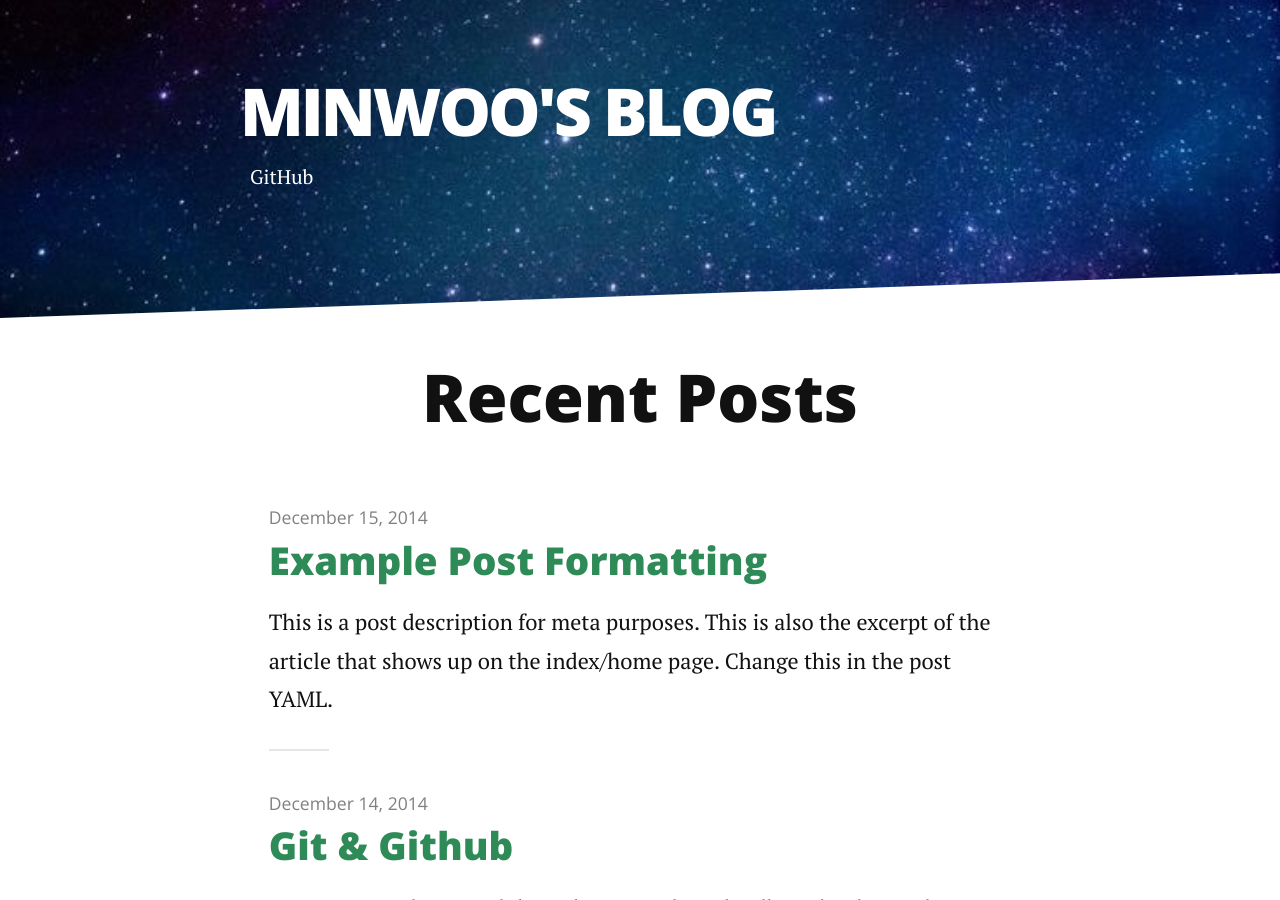
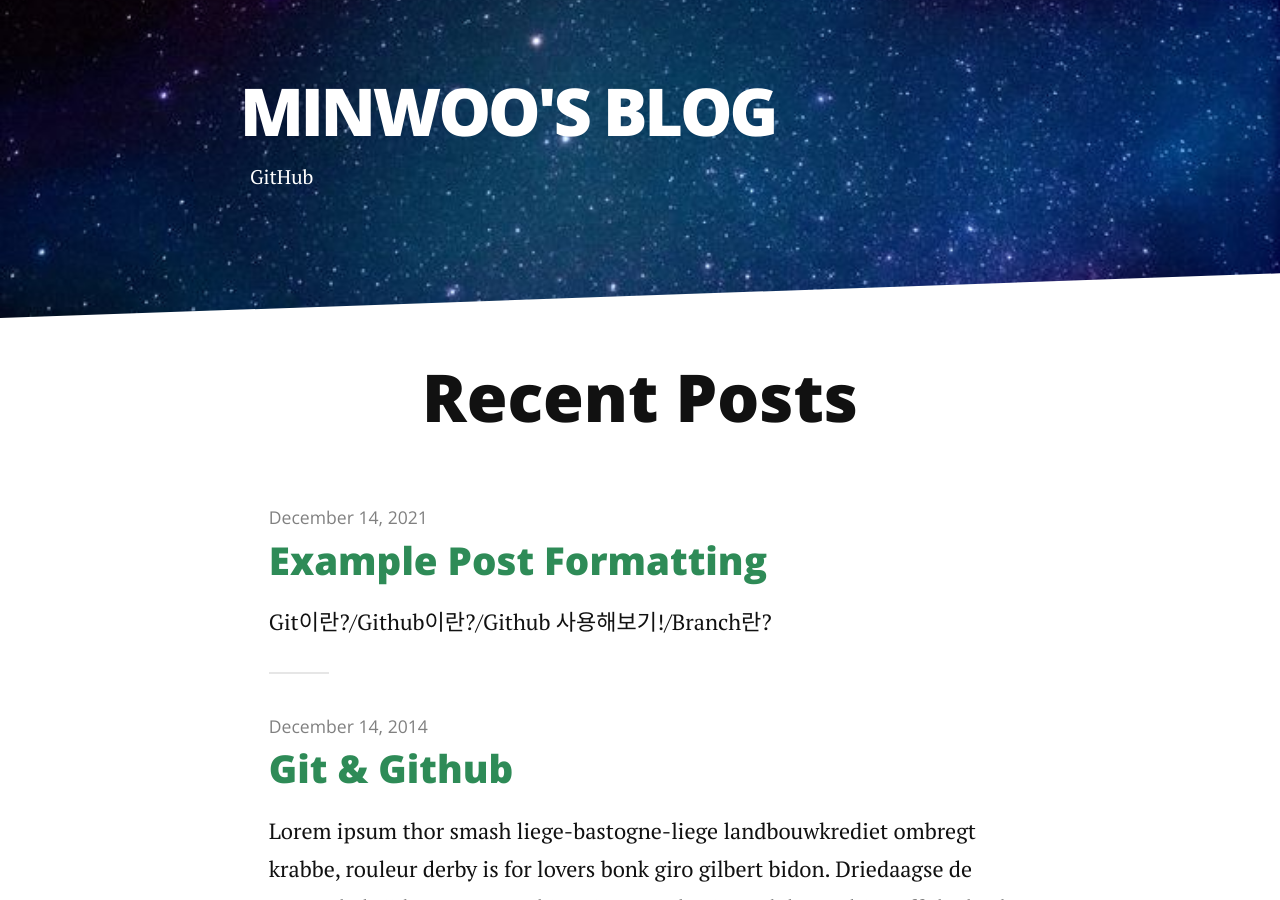
Before and after one commit to alsdn4956/KMU-Minu.github.io, a Jekyll site: the page built from index.html, in a window 1280 px wide and 900 px high. Built offline with Jekyll 4.4.1, drawn with Linux system fonts in a browser that asks for light colours; nearby versions of some CDN libraries; the list of posts is cut into pages by our own code.

Commit message:
Update 2021-12-14-Git & Github.markdown

```diff
--- a/_posts/2021-12-14-Git & Github.markdown
+++ b/_posts/2021-12-14-Git & Github.markdown
@@ -1,8 +1,8 @@
 ---
 layout: post
 title:  "Example Post Formatting"
-date:   2014-12-15
-description: This is a post description for meta purposes. This is also the excerpt of the article that shows up on the index/home page. Change this in the post YAML.
+date:   2021-12-14
+description: Git이란?/Github이란?/Github 사용해보기!/Branch란?
 ---
 
 <p class="intro"><span class="dropcap">C</span>urabitur blandit tempus porttitor. Nullam quis risus eget urna mollis ornare vel eu leo. Vestibulum id ligula porta felis euismod semper. Donec sed odio dui. Aenean lacinia bibendum nulla sed consectetur.</p>
```
